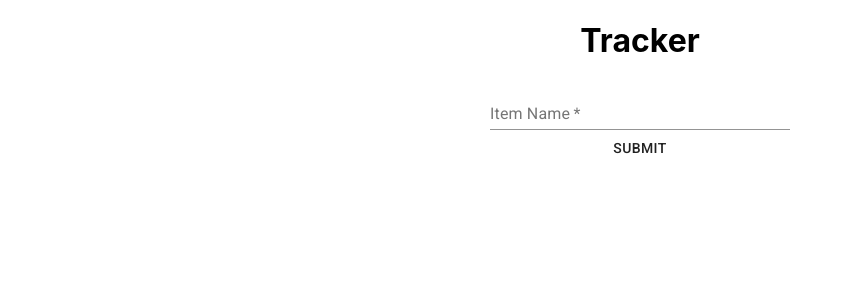
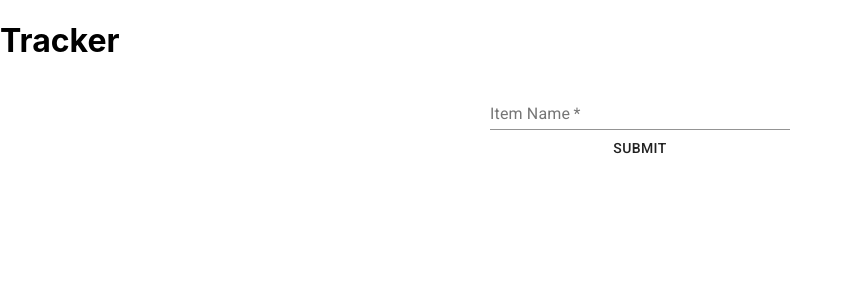
Before and after one commit to aj-rom/tracker, a React (Create React App) app: page / in a window 1280 px wide. Shown: the top 300 px of the page, without its empty margins (0-852 px from the left). Built offline with nearby package versions, Linux system fonts and the light colour scheme.

Commit message:
Move title to App.js

```diff
--- a/public/index.html
+++ b/public/index.html
@@ -32,7 +32,6 @@
     <title>Tracker</title>
   </head>
   <body>
-    <h1 style="text-align: center">Tracker</h1>
     <noscript>You need to enable JavaScript to run this app.</noscript>
     <div id="root"></div>
   </body>
--- a/src/App.js
+++ b/src/App.js
@@ -15,6 +15,7 @@ class App extends Component {
     render() {
         return (
             <Suspense fallback={fallBack}>
+                <h1 className='title'>Tracker</h1>
                 <React.Fragment>
                     <Header/>
                     <Body items={this.props.items}/>
```
